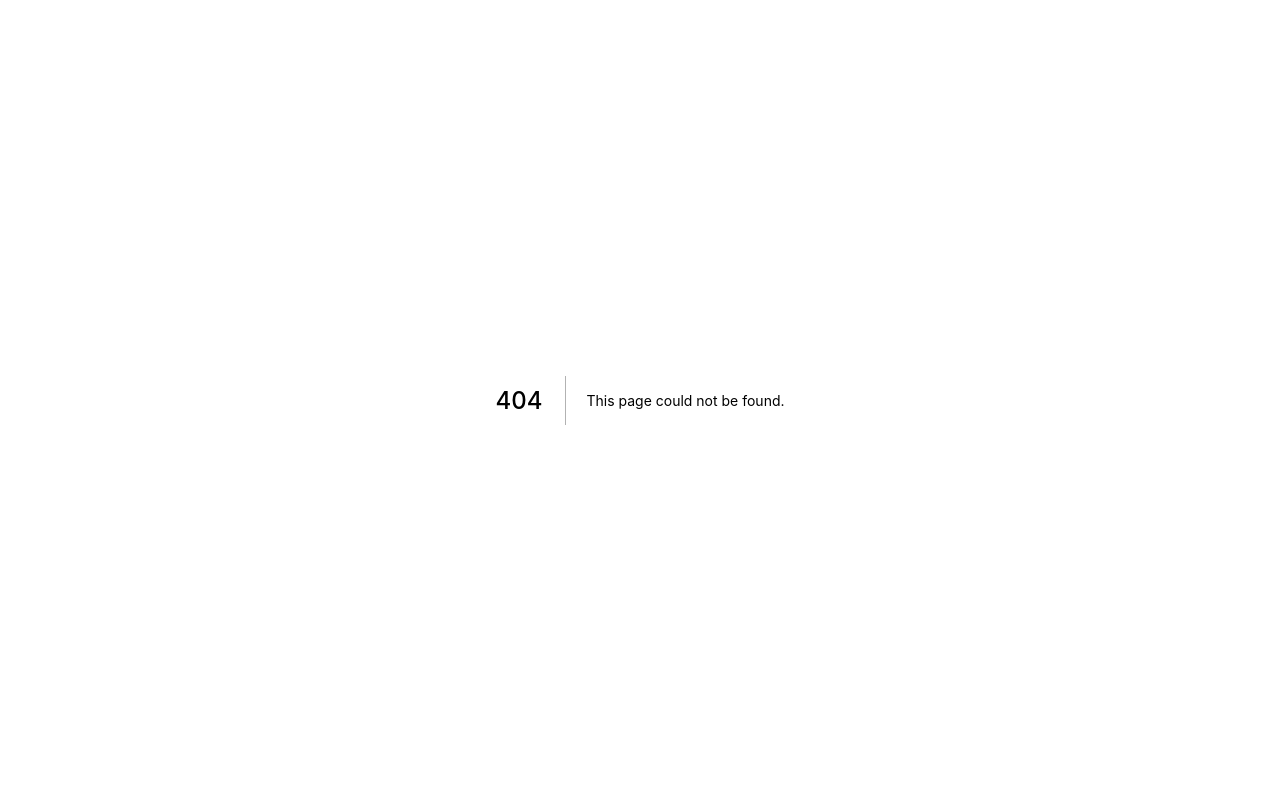
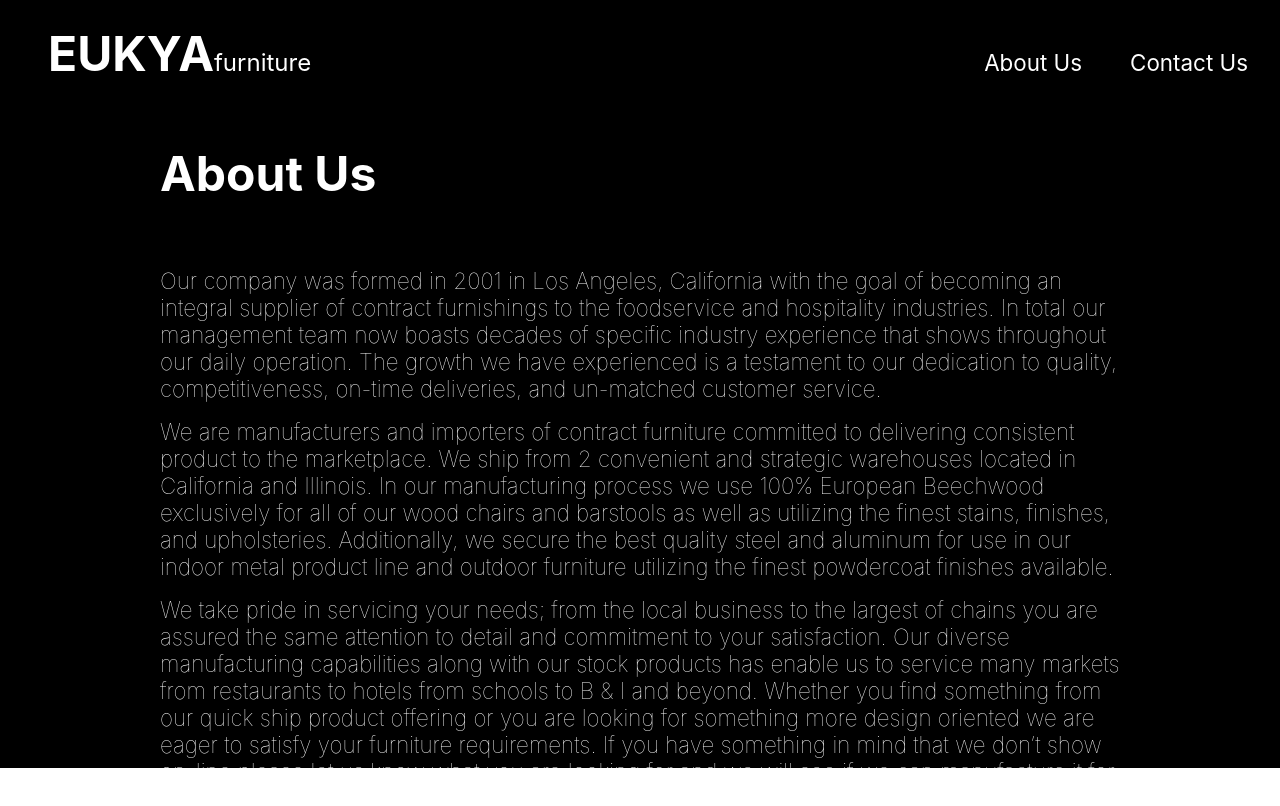
Before and after one commit to pjoe652/Eukya, a Next.js app in the folder eukya/: page /about in a window 1280 px wide. Before the commit this address had no page. Shown: the top 806 px of the page. Built offline with nearby package versions, Linux system fonts and the light colour scheme.

Commit message:
something about about us

```diff
--- /dev/null
+++ b/eukya/pages/about.js
@@ -0,0 +1,28 @@
+import Header from "./header"
+
+class About extends React.Component {
+
+  render() {
+    return(
+        <div className="main-container">
+          <Header/>
+          <div className="about-container">
+            <a className="title">
+                About Us
+            </a>
+            <a>
+                Our company was formed in 2001 in Los Angeles, California with the goal of becoming an integral supplier of contract furnishings to the foodservice and hospitality industries. In total our management team now boasts decades of specific industry experience that shows throughout our daily operation. The growth we have experienced is a testament to our dedication to quality, competitiveness, on-time deliveries, and un-matched customer service.
+            </a>
+            <a>
+                We are manufacturers and importers of contract furniture committed to delivering consistent product to the marketplace. We ship from 2 convenient and strategic warehouses located in California and Illinois. In our manufacturing process we use 100% European Beechwood exclusively for all of our wood chairs and barstools as well as utilizing the finest stains, finishes, and upholsteries. Additionally, we secure the best quality steel and aluminum for use in our indoor metal product line and outdoor furniture utilizing the finest powdercoat finishes available.
+            </a>
+            <a>
+                We take pride in servicing your needs; from the local business to the largest of chains you are assured the same attention to detail and commitment to your satisfaction. Our diverse manufacturing capabilities along with our stock products has enable us to service many markets from restaurants to hotels from schools to B & I and beyond. Whether you find something from our quick ship product offering or you are looking for something more design oriented we are eager to satisfy your furniture requirements. If you have something in mind that we don’t show on-line please let us know what you are looking for and we will see if we can manufacture it for you.
+            </a>
+          </div>
+        </div>
+    )
+  }
+}
+
+export default About
--- a/eukya/pages/header.js
+++ b/eukya/pages/header.js
@@ -1,12 +1,28 @@
+import Link from 'next/link'
+
 const Header = () => (
   <header>
     <div className="title-container">
-      <a className="title">
-        EUKYA
-      </a>
-      <a className="subcase">
-        furniture
-      </a>
+      <Link href= "/">
+        <a className="title">
+          EUKYA
+          <a className="subcase">
+          furniture
+          </a>
+        </a>
+      </Link>
+      <div className="button-containers">
+        <Link href= "/about">
+          <a className="button">
+            About Us
+          </a>
+        </Link>
+        <Link href= "/contact">
+          <a className="button">
+            Contact Us
+          </a>
+        </Link>
+      </div>
     </div>
   </header>
 )
--- /dev/null
+++ b/eukya/styles/about.scss
@@ -0,0 +1,28 @@
+.about-container {
+    display: flex;
+    height: 80vh;
+    padding-top: 8rem;
+    padding-right: 10rem;
+    padding-left: 10rem;
+    background-color: black;
+    flex-direction: column;
+
+    .title{
+        display: flex;
+        font-size: 3rem;
+        font-weight: bold;
+        justify-content: left;
+        color: white;
+        padding-bottom: 4rem;
+        padding-top: 1rem;
+    }
+
+    a {
+        display: flex;
+        font-size: 1.4rem;
+        font-weight: lighter;
+        justify-content: center;
+        color: white;
+        padding-bottom: 1rem;
+    }
+}
--- a/eukya/styles/header.scss
+++ b/eukya/styles/header.scss
@@ -9,20 +9,45 @@
   .title-container {
     width: 100%;
     display: flex;
-    justify-content: center;
+    justify-content: left;
     align-items: baseline;
     padding-top: 1.5rem;
+    padding-left: 3rem;
 
     .title {
+      cursor: pointer;
       font-size: 3rem;
       color: white;
       font-weight: bolder;
+      text-decoration: none;
+      .subcase {
+        font-size: 1.5rem;
+        font-weight: lighter;
+        color: white;
+      }
     }
 
-    .subcase {
-      font-size: 1.5rem;
-      font-weight: lighter;
-      color: white;
+    .button-containers{
+      width: 100%;
+      display: flex;
+      justify-content: right;
+      align-items: baseline;
+      padding-right: 5rem;
+      padding-top: 1.5rem;
+
+      .button{
+        color: white;
+        padding-left: 3rem;
+        font-size: 1.4rem;
+        cursor: pointer;
+        text-decoration: none;
+        opacity: 1;
+        transition: opacity 0.5s ease;
+
+        &:hover{
+          opacity: 0.5;
+        }
+      }
     }
   }
 }
--- a/eukya/styles/itemDisplay.scss
+++ b/eukya/styles/itemDisplay.scss
@@ -51,10 +51,10 @@
         z-index: 2;
         object-fit: cover;
         object-position: center;
-      }
 
-      img:hover{
-        opacity: 0.5;
+        &:hover{
+          opacity: 0.5;
+        }
       }
     }
   }
--- a/eukya/styles/main.scss
+++ b/eukya/styles/main.scss
@@ -4,3 +4,4 @@
 @import 'catalogue';
 @import 'showcase';
 @import 'itemDisplay';
+@import 'about';
```
Also changed, not shown: 1 other file (tests, documents, lock files or other folders).
